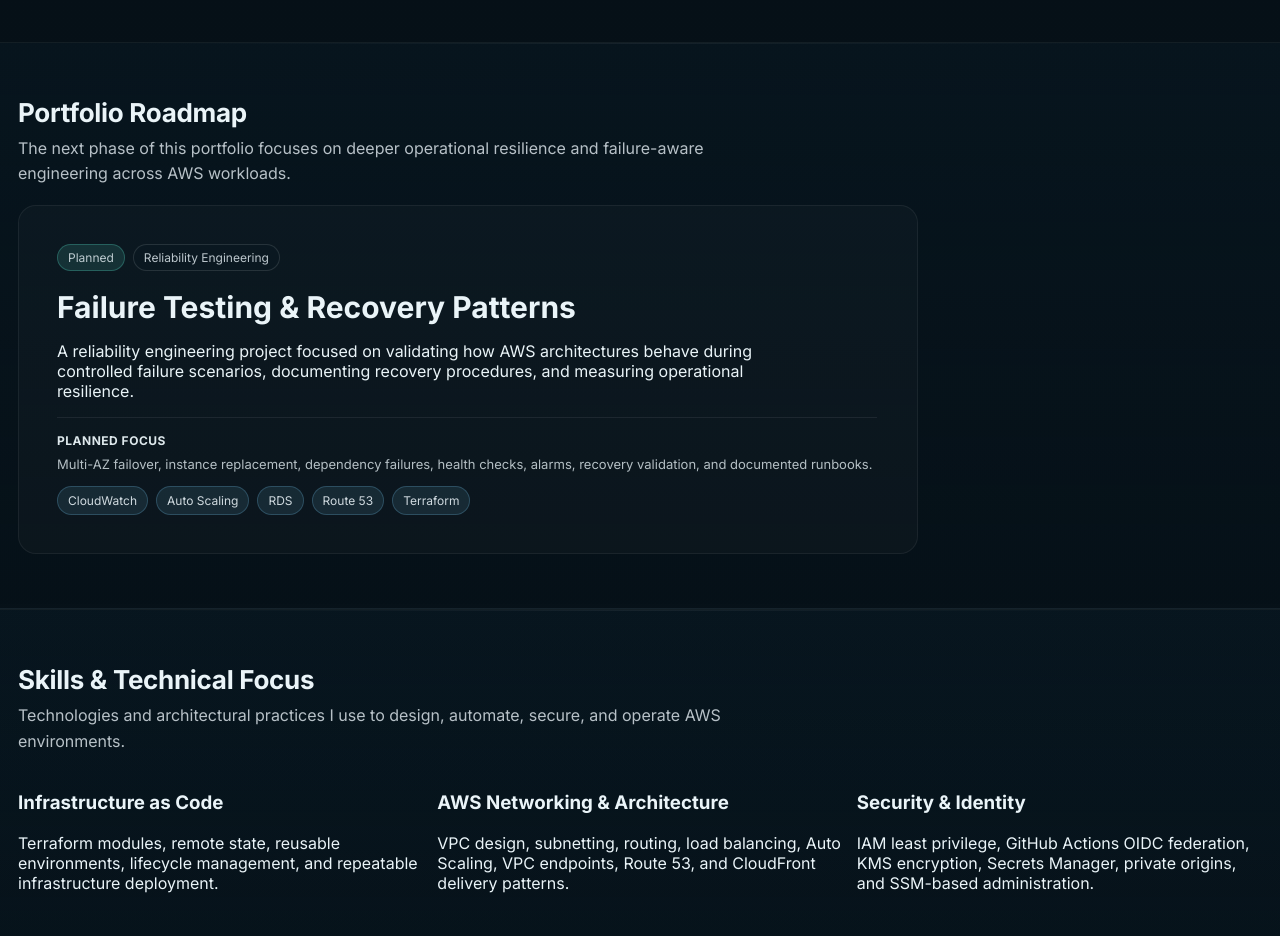
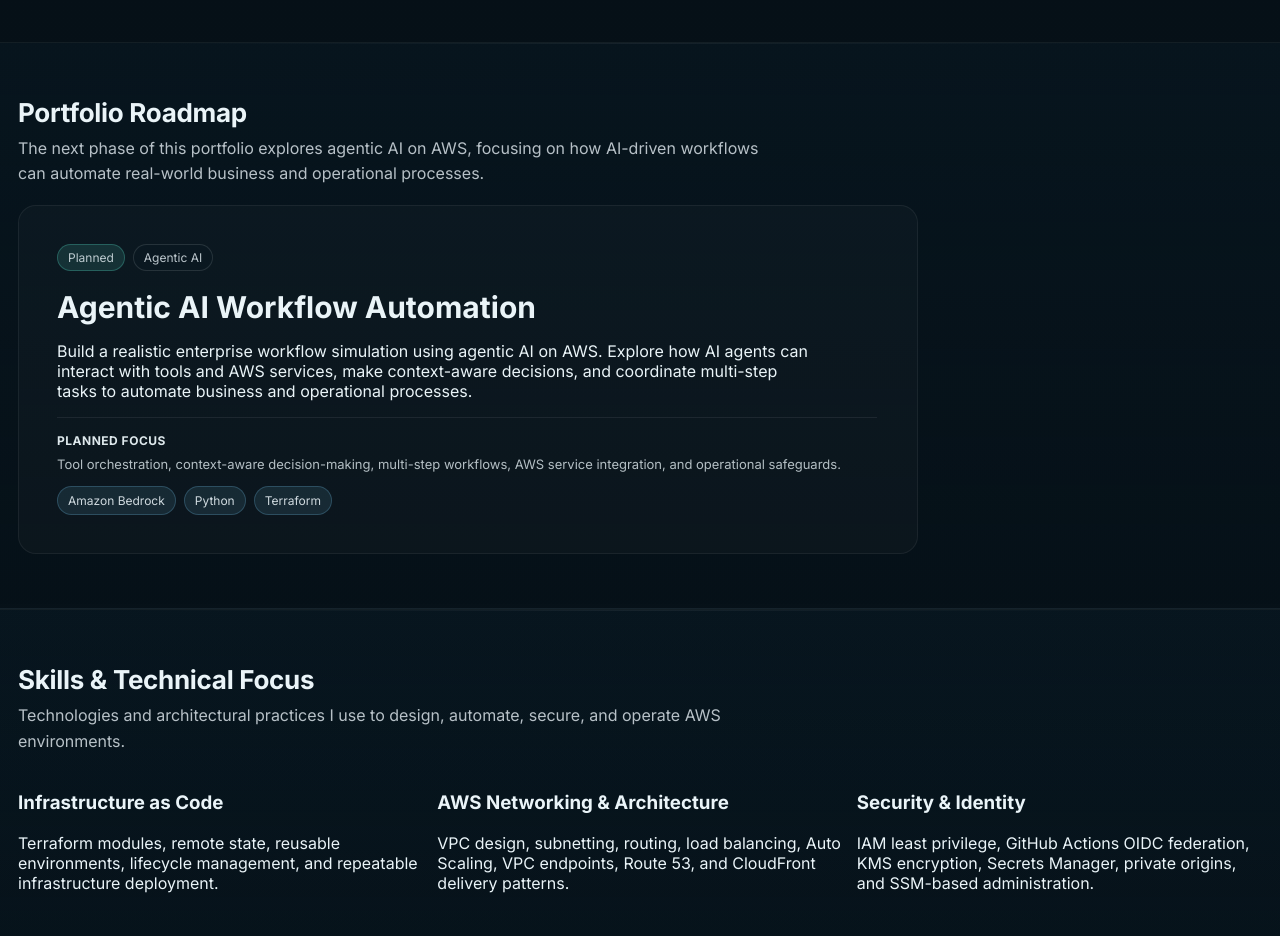
Before and after one commit to HeathMSmith/aws-static-site-terraform, a plain HTML site: page site/index.html in a window 1280 px wide. Shown: the part 2340-3276 px from the top of the page. Drawn offline with Linux system fonts and the light colour scheme; no server answers.

Commit message:
docs: update portfolio roadmap for agentic AI workflow

```diff
--- a/site/index.html
+++ b/site/index.html
@@ -384,46 +384,40 @@
       <div class="section-head">
         <h2>Portfolio Roadmap</h2>
         <p>
-          The next phase of this portfolio focuses on deeper operational resilience
-          and failure-aware engineering across AWS workloads.
+          The next phase of this portfolio explores agentic AI on AWS,
+          focusing on how AI-driven workflows can automate real-world
+          business and operational processes.
         </p>
       </div>
-
       <div class="roadmap-panel">
-
         <div class="roadmap-content">
           <div class="card-top">
             <span class="tag tag-primary">Planned</span>
-            <span class="tag">Reliability Engineering</span>
+            <span class="tag">Agentic AI</span>
           </div>
-
-          <h3>Failure Testing & Recovery Patterns</h3>
-
+          <h3>Agentic AI Workflow Automation</h3>
           <p>
-            A reliability engineering project focused on validating how AWS
-            architectures behave during controlled failure scenarios, documenting
-            recovery procedures, and measuring operational resilience.
+            Build a realistic enterprise workflow simulation using agentic AI
+            on AWS. Explore how AI agents can interact with tools and AWS
+            services, make context-aware decisions, and coordinate multi-step
+            tasks to automate business and operational processes.
           </p>
-
           <div class="architecture-focus">
             <strong>Planned focus</strong>
             <span>
-              Multi-AZ failover, instance replacement, dependency failures,
-              health checks, alarms, recovery validation, and documented runbooks.
+              Tool orchestration, context-aware decision-making, multi-step
+              workflows, AWS service integration, and operational safeguards.
             </span>
           </div>
-
           <div class="pill-row">
-            <span class="pill">CloudWatch</span>
-            <span class="pill">Auto Scaling</span>
-            <span class="pill">RDS</span>
-            <span class="pill">Route 53</span>
+            <span class="pill">Amazon Bedrock</span>
+            <span class="pill">Python</span>
             <span class="pill">Terraform</span>
           </div>
         </div>
-
       </div>
     </section>
+
 
     <!-- Skills -->
     <section id="skills" class="section section-alt">
```
